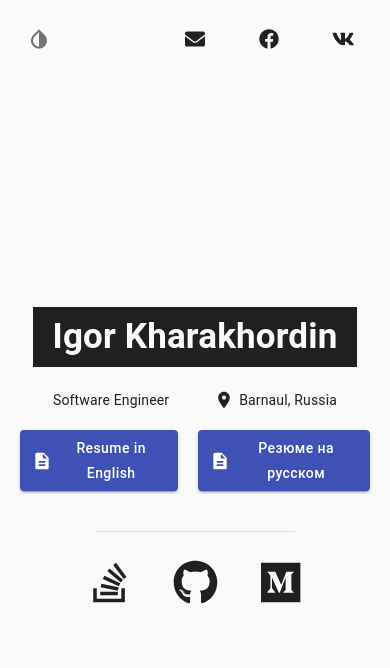
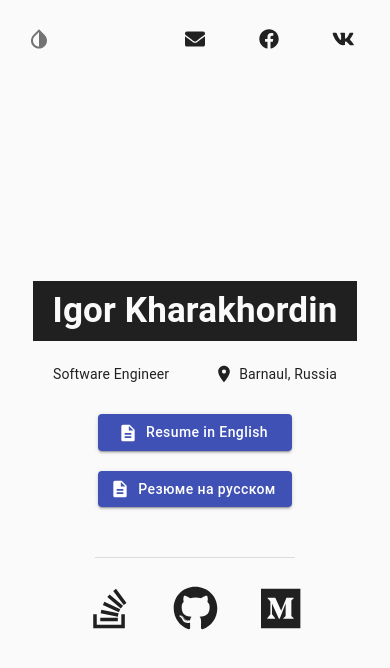
Before and after one commit to westracer/westracer.github.io, a React (Create React App) app: page / in a window 390 px wide. Shown: the top 668 px of the page. Built offline with nearby package versions, Linux system fonts and the light colour scheme.

Commit message:
Button wrap

```diff
--- a/src/App.css
+++ b/src/App.css
@@ -57,6 +57,16 @@
   margin: 0 10px;
 }
 
+@media (max-width: 500px) {
+  .cv-row {
+    flex-direction: column;
+  }
+
+  .cv-row a {
+    margin: 10px 0;
+  }
+}
+
 .divider {
   width: 100%;
   max-width: 200px;
```
